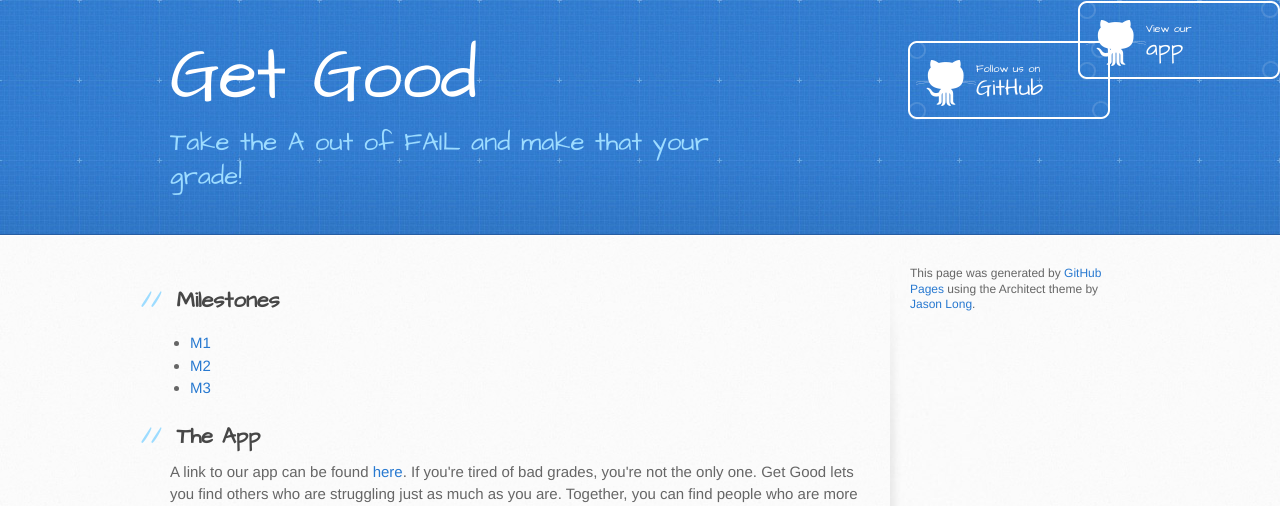
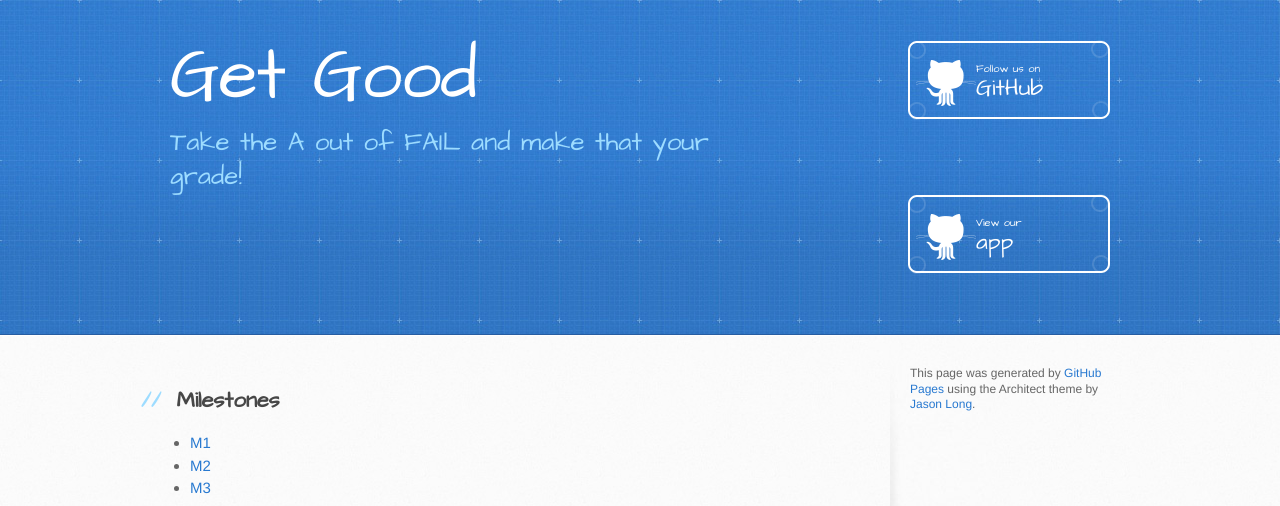
Before and after one commit to get-good/get-good.github.io, a plain HTML site: page index.html in a window 1280 px wide. Shown: the top 506 px of the page. Drawn offline with Linux system fonts and the light colour scheme.

Commit message:
Update index.html

```diff
--- a/index.html
+++ b/index.html
@@ -23,7 +23,7 @@
         <h2>Take the A out of FAIL and make that your grade!</h2>
         <a href="https://github.com/get-good" class="button"><small>Follow us on</small> GitHub</a>
       </div>
-      <div>
+      <div style="position: relative; width: 940px; margin: 0 auto; padding-top: 100px;">
         <a href="http://gg.meteorapp.com/" class="button"><small>View our</small> app</a>
       </div>
     </header>
```
